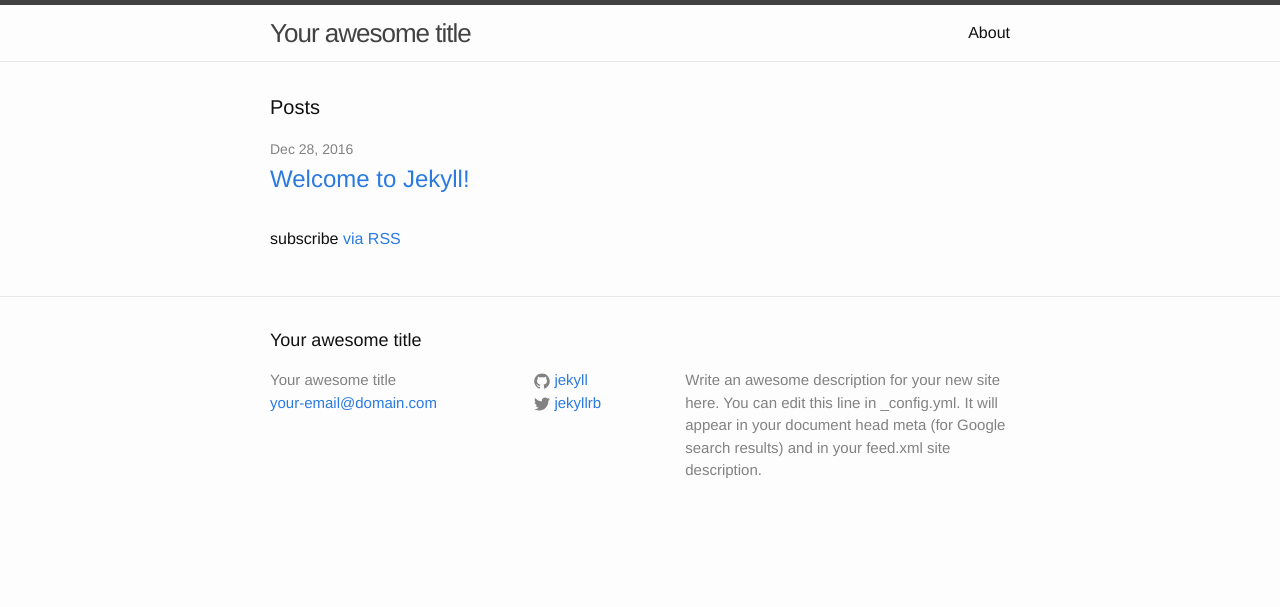
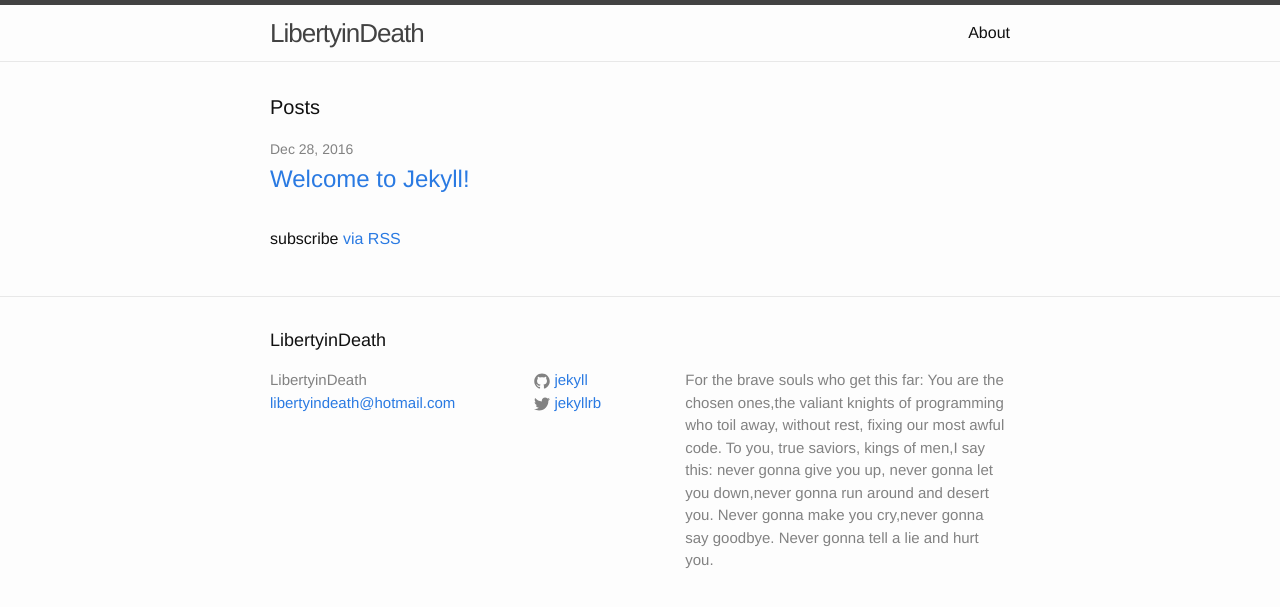
Before and after one commit to LibertyinDeath/libertyindeath.github.com, a Jekyll site: the page built from index.html, in a window 1280 px wide. Shown: the top 607 px of the page. Built offline with Jekyll 4.4.1, drawn with Linux system fonts in a browser that asks for light colours.

Commit message:
Update _config.yml

```diff
--- a/_config.yml
+++ b/_config.yml
@@ -6,12 +6,10 @@
 # 'jekyll serve'. If you change this file, please restart the server process.
 
 # Site settings
-title: Your awesome title
-email: your-email@domain.com
+title: LibertyinDeath
+email: libertyindeath@hotmail.com
 description: > # this means to ignore newlines until "baseurl:"
-  Write an awesome description for your new site here. You can edit this
-  line in _config.yml. It will appear in your document head meta (for
-  Google search results) and in your feed.xml site description.
+  For the brave souls who get this far: You are the chosen ones,the valiant knights of programming who toil away, without rest, fixing our most awful code. To you, true saviors, kings of men,I say this: never gonna give you up, never gonna let you down,never gonna run around and desert you. Never gonna make you cry,never gonna say goodbye. Never gonna tell a lie and hurt you.
 baseurl: "" # the subpath of your site, e.g. /blog
 url: "http://yourdomain.com" # the base hostname & protocol for your site
 twitter_username: jekyllrb
```
